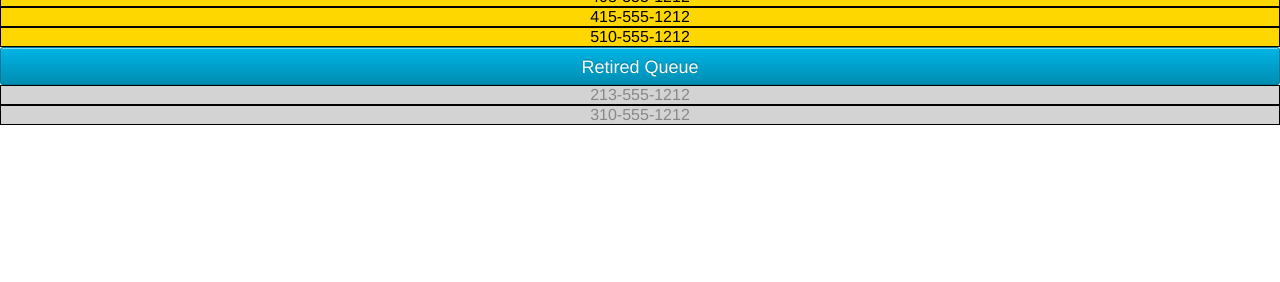
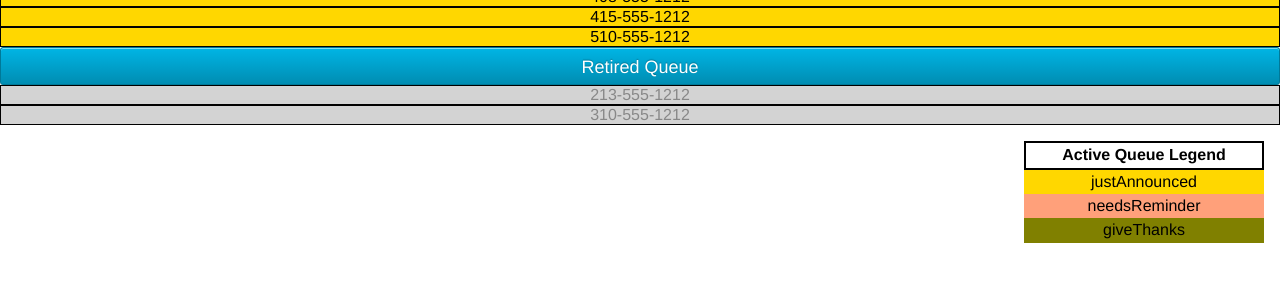
Before and after one commit to jessemonroy650/activeQueue, a plain HTML site: page index.html in a window 1280 px wide. Shown: the part 250-532 px from the top of the page. Drawn offline with Linux system fonts and the light colour scheme.

Commit message:
corrections

```diff
--- a/index.html
+++ b/index.html
@@ -17,6 +17,7 @@
 	.needsReminder  {background-color:lightsalmon;}
 	.giveThanks  {background-color:olive;}
 	.isRetired {border:black 1px solid;background-color:lightgrey;color:#888888;}
+	.legend {width:15em;display:inline-block;text-align:center;padding:0.2em;}
 	</style>
 	<!-- HTML5 end-->
     <!-- <script type="text/javascript" src='js/firebase-2.0.5.js'></script> -->
@@ -48,6 +49,12 @@
 	<div id=label3 class="button button-block button-rounded button-primary button-large">Retired Queue</div>
 	<div id=queueRetired></div>
 	</center>
+	<ul style=float:right;margin:1em;>
+	<li><span class='legend' style='font-weight:bold;border:solid 2px black'>Active Queue Legend</span>
+	<li><span class='legend justAnnounced'>justAnnounced</span>
+	<li><span class='legend needsReminder'>needsReminder</span>
+	<li><span class='legend giveThanks'>giveThanks</span>
+	</ul>
 </body>
 	<script>
     var queueInWaiting = [{slot:109, phone:'213-555-1212'},
@@ -154,6 +161,7 @@
 		}
 		queueClear('#queueActiveSlots');
 		queueDraw(qA, '#queueActiveSlots', 'isActive');
+		$('#remove').click();
 	});
 
 	$('#remove').click(function() {
@@ -161,7 +169,7 @@
 		m = qA.getLength()
 		removeDeep = 0;
 		for (i = 0; i < m; i++) {
-			if (qA.look(i).phase >= 2) {
+			if (qA.look(i).phase >= 3) {
 				removeDeep++;
 			}
 		}
```
Also changed, not shown: 1 other file.
